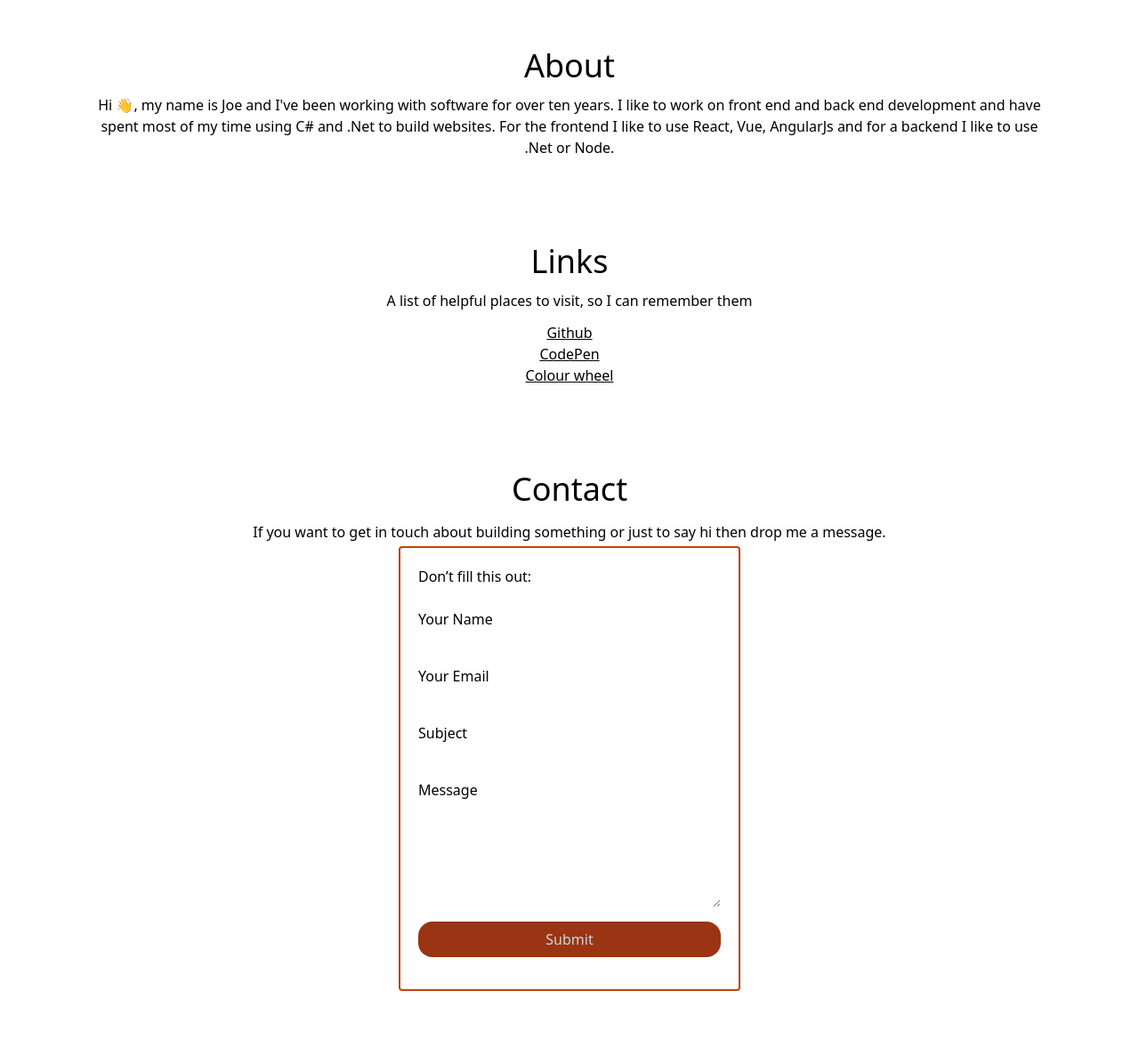
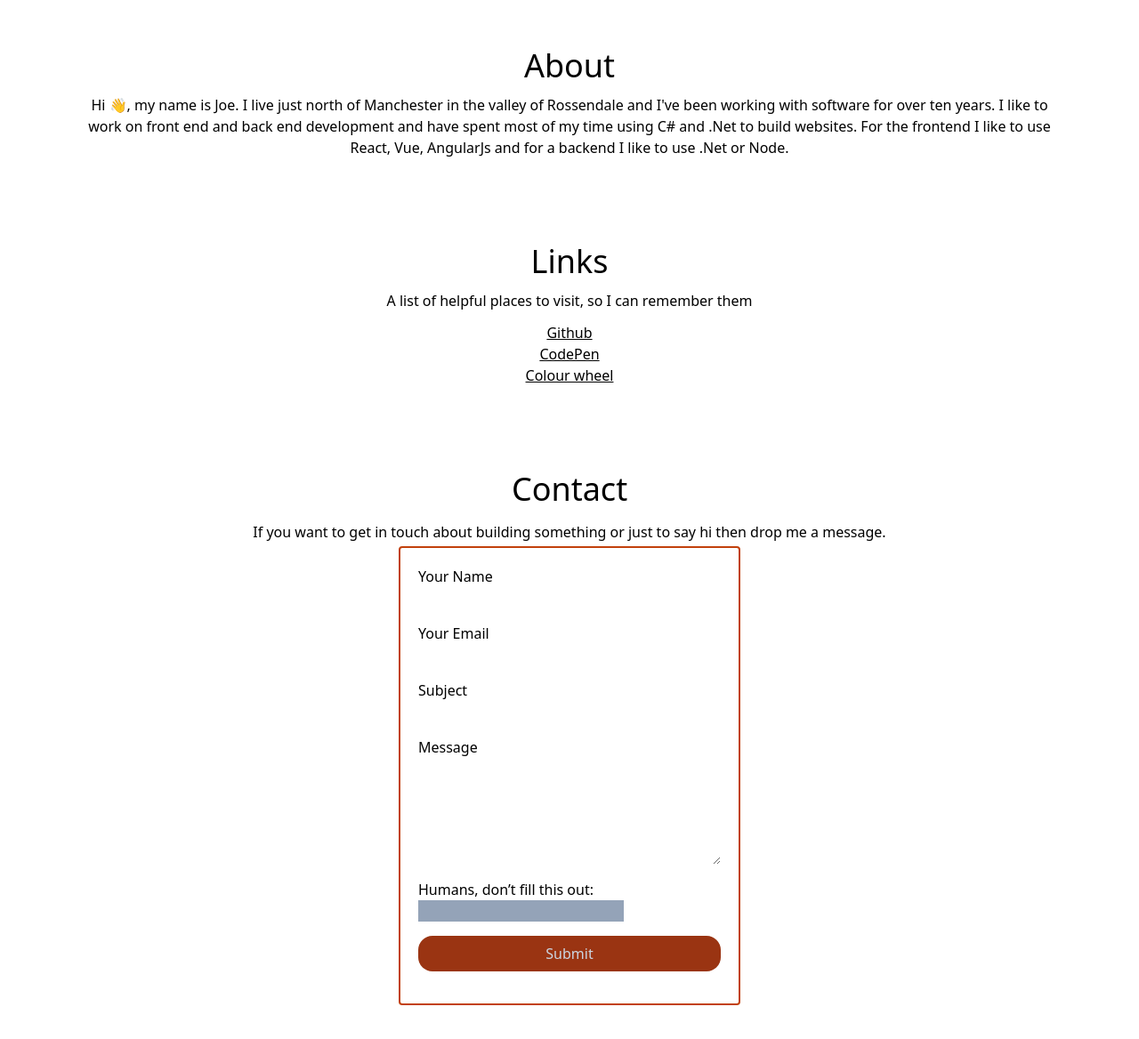
Before and after one commit to joetrippier/portfolio, a Gatsby site: page / in a window 1280 px wide. Shown: the part 842-2010 px from the top of the page at 89% size. Built offline with nearby package versions, Linux system fonts and the light colour scheme; Gatsby itself is replaced by a stand-in of ours.

Commit message:
Move the robot input

```diff
--- a/src/pages/index.tsx
+++ b/src/pages/index.tsx
@@ -48,7 +48,7 @@ const IndexPage: React.FC<PageProps> = () => {
         <section className=" flex flex-col justify-center items-center text-center m-10 md:m-24">
           <h1 className="text-4xl mb-3">About</h1>
           <p>
-            Hi 👋, my name is Joe and I've been working with software for over
+            Hi 👋, my name is Joe. I live just north of Manchester in the valley of Rossendale and I've been working with software for over
             ten years. I like to work on front end and back end development and
             have spent most of my time using C# and .Net to build websites. For
             the frontend I like to use React, Vue, AngularJs and for a backend I
@@ -90,10 +90,7 @@ const IndexPage: React.FC<PageProps> = () => {
             onSubmit={handleSubmit}
           >
             <input type="hidden" name="form-name" value="contact" />
-            <label>
-              Don’t fill this out:{" "}
-              <input name="bot-field" onChange={handleChange} />
-            </label>
+
             <FormInput>
               <label>Your Name</label>
               <input
@@ -136,6 +133,13 @@ const IndexPage: React.FC<PageProps> = () => {
                 required
                 onChange={handleChange}
               />
+            </FormInput>
+
+            <FormInput>
+              <label>
+                Humans, don’t fill this out:{" "}
+                <input className="bg-slate-400" name="bot-field" onChange={handleChange} />
+              </label>
             </FormInput>
 
             <FormInput>
```
